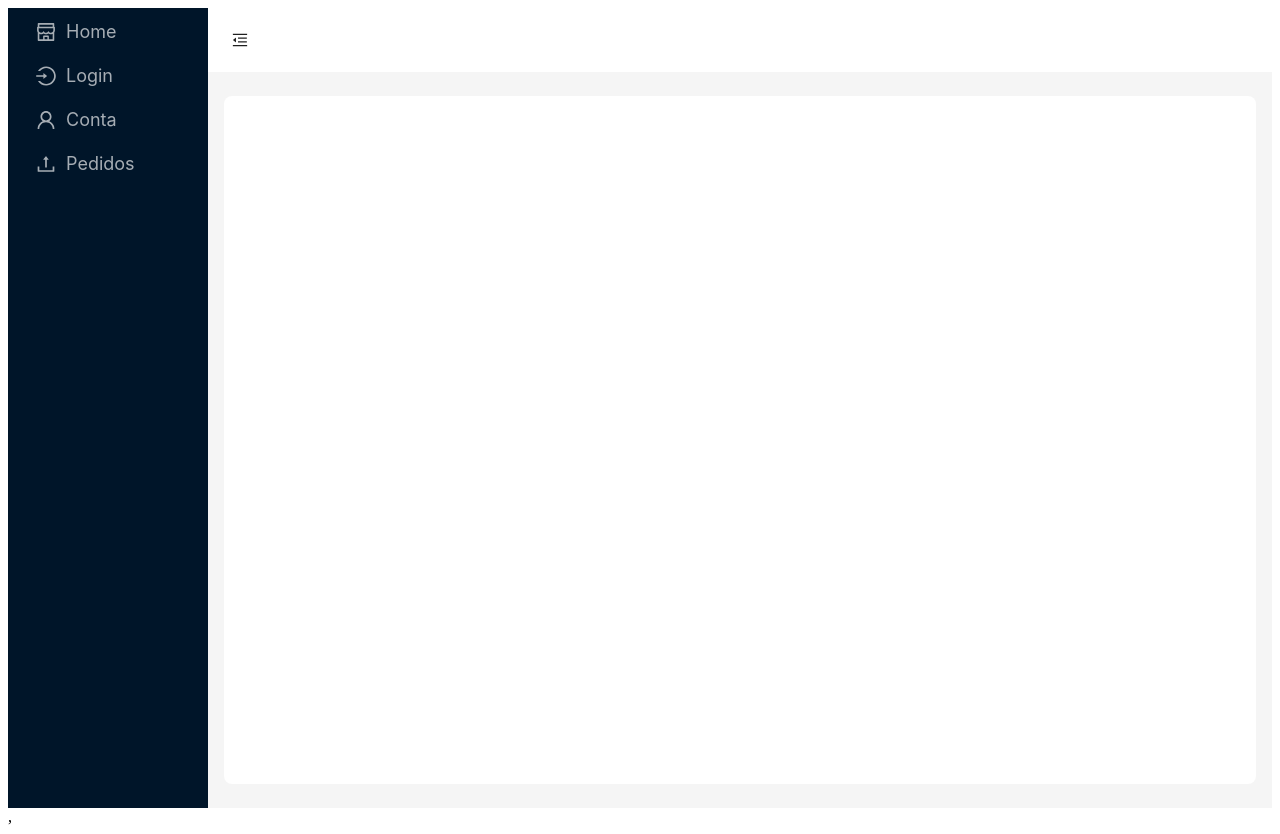
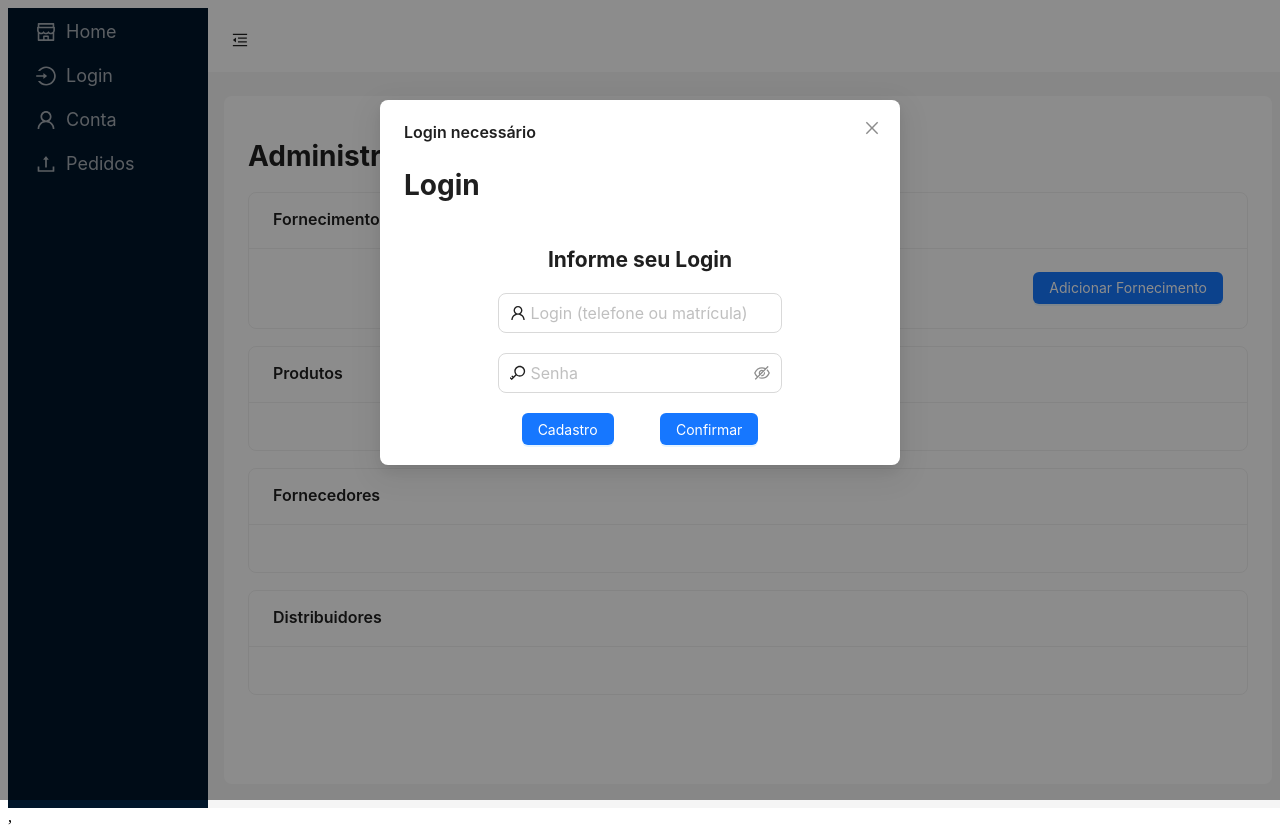
Before and after one commit to GiovanniMendesC/SantaClaraPapelariaFront, a React (Vite) app in the folder santa-clara-papelaria/: page /admin in a window 1280 px wide. Built offline with nearby package versions, Linux system fonts and the light colour scheme.

Commit message:
TASK#07 - Fornecimento

```diff
--- a/santa-clara-papelaria/src/App.tsx
+++ b/santa-clara-papelaria/src/App.tsx
@@ -4,6 +4,7 @@ import {
   LoginOutlined,
   MenuFoldOutlined,
   MenuUnfoldOutlined,
+  SettingOutlined,
   ShopOutlined,
   UploadOutlined,
   UserOutlined,
@@ -21,6 +22,7 @@ import Relatorios from './pages/relatorios/RelatoriosPage';
 import Conta from './pages/registro/contas/ContaPage';
 import ContaUpdate from './pages/registro/contas/ContaUpdate';
 import { useAuth } from './AuthContext';
+import Admin from './pages/admin/AdminPage';
 
 const { Header, Sider, Content } = Layout;
 
@@ -70,7 +72,12 @@ const App: React.FC = () => {
               key: '/relatorios',
               icon: <BarChartOutlined style={{fontSize: '20px'}}/>,
               label: <Link to='/relatorios'>Relatórios</Link>,
-            }]:[]),
+            },
+            {
+              key: '/admin',
+              icon: <SettingOutlined style={{fontSize: '20px'}}/>,
+              label: <Link to='/admin'>Administração</Link>,
+            },]:[]),
 
           ]}
         />
@@ -106,6 +113,7 @@ const App: React.FC = () => {
               <Route path="/carrinho" element={<Carrinho/>} />
               <Route path="/cadastro" element={<Cadastro/>} />
               <Route path="/relatorios" element={<Relatorios/>} />
+              <Route path="/admin" element={<Admin/>} />
             </Routes>
         </Content>
       </Layout>
--- /dev/null
+++ b/santa-clara-papelaria/src/pages/admin/AdminPage.tsx
@@ -0,0 +1,56 @@
+import { useEffect } from "react";
+import Fornecimento from "./fornecimento/FornecimentoPage"
+import { useAuth } from "../../AuthContext";
+import { useNavigate } from "react-router-dom";
+import { Modal } from "antd";
+import Login from "../registro/login/LoginPage";
+import Produto from "./produto/ProdutoPage";
+import Fornecedor from "./fornecedor/FornecedorPage";
+import Distribuidor from "./distribuidor/DistribuidorPage";
+
+const Admin = () =>{
+    const { isLoggedIn, loginModalOpen, setLoginModalOpen } = useAuth();
+    const navigate = useNavigate();
+
+    useEffect(() => {
+        // Abre o modal se não estiver logado
+        if (!isLoggedIn) {
+            setLoginModalOpen(true);
+        } else {
+            setLoginModalOpen(false);
+        }
+    }, [isLoggedIn, setLoginModalOpen]);
+
+    const handleCancel = () => {
+        setLoginModalOpen(false);
+        if (!isLoggedIn) {
+            navigate('/');
+        }
+    };
+
+    return (
+        <>
+            <h1>Administração</h1>
+            <Modal
+                open={loginModalOpen}
+                onCancel={handleCancel}
+                title='Login necessário'
+                footer={null}
+            >
+                <Login />
+            </Modal>
+
+            <Fornecimento/>
+            <br/>
+            <Produto/>
+            <br/>
+            <Fornecedor/>
+            <br/>
+            <Distribuidor/>
+            <br/>
+
+        </>
+    )
+}
+
+export default Admin;
--- /dev/null
+++ b/santa-clara-papelaria/src/pages/admin/distribuidor/DistribuidorPage.tsx
@@ -0,0 +1,11 @@
+import { Card } from "antd";
+
+const Distribuidor = () =>{
+    return(
+        <>
+            <Card title='Distribuidores'></Card>
+        </>
+    );
+}
+
+export default Distribuidor;
--- /dev/null
+++ b/santa-clara-papelaria/src/pages/admin/fornecedor/FornecedorPage.tsx
@@ -0,0 +1,11 @@
+import { Card } from "antd";
+
+const Fornecedor = () =>{
+    return (
+        <>
+            <Card title='Fornecedores'></Card>
+        </>
+    );
+}
+
+export default Fornecedor;
--- /dev/null
+++ b/santa-clara-papelaria/src/pages/admin/fornecimento/FornecimentoNovo.tsx
@@ -0,0 +1,134 @@
+import { Button, InputNumber, message, Select, Typography } from "antd"
+import axios from "axios"
+import { useEffect, useState } from "react"
+
+const { Option } = Select;
+const { Text } = Typography;
+
+interface FormData {
+    nome_produto: string,
+    nome_fornecedor: string,
+    nome_distribuidor: string,
+    quantidade: number
+}
+
+interface Produto {
+    cod_produto: number,
+    nome: string
+}
+
+interface Fornecedor {
+    id_fornecedor: number,
+    nome: string
+}
+
+interface Distribuidor {
+    id_distribuidor: number,
+    nome: string
+}
+
+interface FornecimentoNovoProps {
+    onClose: () => void;
+}
+
+const FornecimentoNovo = ({ onClose }: FornecimentoNovoProps) => {
+    const [form, setForm] = useState<FormData>({
+        nome_produto: "",
+        nome_fornecedor: "",
+        nome_distribuidor: "",
+        quantidade: 0
+    });
+    const [fornecedores, setFornecedores] = useState<Fornecedor[]>([]);
+    const [produtos, setProdutos] = useState<Produto[]>([]);
+    const [distribuidores, setDistribuidores] = useState<Distribuidor[]>([]);
+
+    useEffect(() => {
+        fetchData();
+    }, [])
+
+    const fetchData = async () => {
+        try {
+            const [resProdutos, resFornecedores, resDistribuidores] = await Promise.all([
+                axios.get('http://localhost:8000/api/cadastro/produtos/listar-nomes/'),
+                axios.get('http://localhost:8000/api/cadastro/fornecedores/listar-nomes/'),
+                axios.get('http://localhost:8000/api/cadastro/distribuidores/listar-nomes/')
+            ]);
+
+            setProdutos(resProdutos.data.produtos || []);
+            setFornecedores(resFornecedores.data.fornecedores || []);
+            setDistribuidores(resDistribuidores.data.distribuidores || []);
+        } catch (err) {
+            message.error("Erro ao buscar dados.");
+        }
+    }
+
+    const handleChange = (field: keyof FormData, value: string | number) => {
+        setForm((prev) => ({ ...prev, [field]: value }));
+    };
+
+    const handleCriarFornecimento = async (e: React.FormEvent) => {
+        e.preventDefault();
+        try {
+            await axios.post('http://localhost:8000/api/cadastro/produtos/registrar-entrada-estoque/', form);
+            message.success("Fornecimento criado com sucesso!");
+            onClose();
+        } catch (err) {
+            message.error("Erro ao criar fornecimento.");
+        }
+    };
+
+    return (
+        <>
+            <form onSubmit={handleCriarFornecimento} style={{ maxWidth: 400, margin: "0 auto", display: "flex", flexDirection: "column", gap: '8px' }}>
+                <Text>Produto:</Text>
+                <Select
+                    placeholder="Selecione o produto"
+                    onChange={(value) => handleChange("nome_produto", value)}
+                >
+                    {produtos.map((p) => (
+                        <Option key={p.cod_produto} value={p.nome}>
+                            {p.nome}
+                        </Option>
+                    ))}
+                </Select>
+
+                <Text>Fornecedor:</Text>
+                <Select
+                    placeholder="Selecione o fornecedor"
+                    onChange={(value) => handleChange("nome_fornecedor", value)}
+                >
+                    {fornecedores.map((f) => (
+                        <Option key={f.id_fornecedor} value={f.nome}>
+                            {f.nome}
+                        </Option>
+                    ))}
+                </Select>
+
+                <Text>Distribuidor:</Text>
+                <Select
+                    placeholder="Selecione o distribuidor"
+                    onChange={(value) => handleChange("nome_distribuidor", value)}
+                >
+                    {distribuidores.map((d) => (
+                        <Option key={d.id_distribuidor} value={d.nome}>
+                            {d.nome}
+                        </Option>
+                    ))}
+                </Select>
+
+                <Text>Quantidade:</Text>
+                <InputNumber
+                    min={1}
+                    style={{ width: "100%" }}
+                    onChange={(value) => handleChange("quantidade", value || 0)}
+                />
+
+                <Button htmlType="submit" type="primary">
+                    Confirmar
+                </Button>
+            </form>
+        </>
+    )
+}
+
+export default FornecimentoNovo;
--- /dev/null
+++ b/santa-clara-papelaria/src/pages/admin/fornecimento/FornecimentoPage.tsx
@@ -0,0 +1,31 @@
+import { Button, Card, Modal } from "antd";
+import { useEffect, useState } from "react";
+import { useNavigate } from "react-router-dom";
+import FornecimentoNovo from "./FornecimentoNovo";
+
+const Fornecimento = () =>{
+    const [fornecimentoModalOpen, setForncimentoModalOpen] = useState(false);
+    const navigate = useNavigate();
+
+
+    return (
+        <>
+            <Modal
+                open={fornecimentoModalOpen}
+                onCancel={()=> setForncimentoModalOpen(false)}
+                title='Adicionar Fornecimento'
+                footer={null}
+            >
+                <FornecimentoNovo onClose={() => setForncimentoModalOpen(false)}/>
+            </Modal>
+
+            <Card title='Fornecimento'>
+                <div style={{ display: 'flex', justifyContent: 'flex-end' }}>
+                    <Button type="primary" onClick={()=>setForncimentoModalOpen(true)}>Adicionar Fornecimento</Button>
+                </div>
+            </Card>
+        </>
+    )
+}
+
+export default Fornecimento;
--- /dev/null
+++ b/santa-clara-papelaria/src/pages/admin/produto/ProdutoPage.tsx
@@ -0,0 +1,13 @@
+import { Card } from "antd";
+
+const Produto = () => {
+    return (
+        <>
+            <Card title='Produtos'>
+
+            </Card>
+        </>
+    );
+}
+
+export default Produto;
--- a/santa-clara-papelaria/src/pages/home/HomeTable.tsx
+++ b/santa-clara-papelaria/src/pages/home/HomeTable.tsx
@@ -19,6 +19,11 @@ interface HomeTableProps {
     const isCliente = localStorage.getItem('group') === 'C';
 
     const tableColumns = [
+      {
+        title: 'ID',
+        dataIndex: 'cod_produto',
+        align: 'center'
+      },
       {
         title: 'Nome',
         dataIndex: 'nome',
--- a/santa-clara-papelaria/src/pages/relatorios/RelatoriosPage.tsx
+++ b/santa-clara-papelaria/src/pages/relatorios/RelatoriosPage.tsx
@@ -39,7 +39,7 @@ const Relatorios = () => {
             return 'http://127.0.0.1:8000/api/comercial/relatorio/faturamento_csv/'
         case 'estoque':
             return 'http://127.0.0.1:8000/api/comercial/relatorio/alerta_estoque_csv/'
-        case 'vendas':
+        case 'venda':
             return 'http://127.0.0.1:8000/api/comercial/relatorio/vendas_vendedor_csv/'
             default: return ''
     }
@@ -68,6 +68,8 @@ const Relatorios = () => {
         const response = await axios.get(request_url, {
             responseType: "blob",
           });
+          console.log(response)
+          console.log(await response.data.text());
           const blob = new Blob([response.data], { type: response.headers["content-type"] });
 
           const url = window.URL.createObjectURL(blob);
```
Also changed, not shown: santa-clara-papelaria/src/pages/admin/produto/ProdutosTable.tsx (added).
